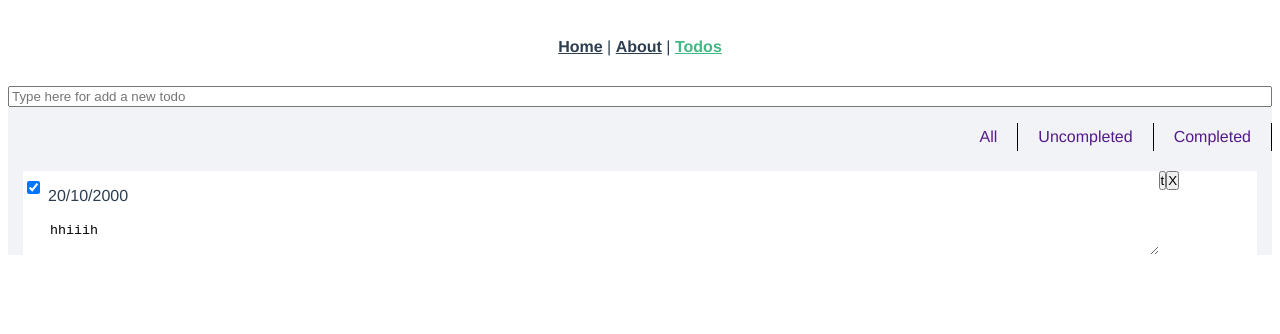
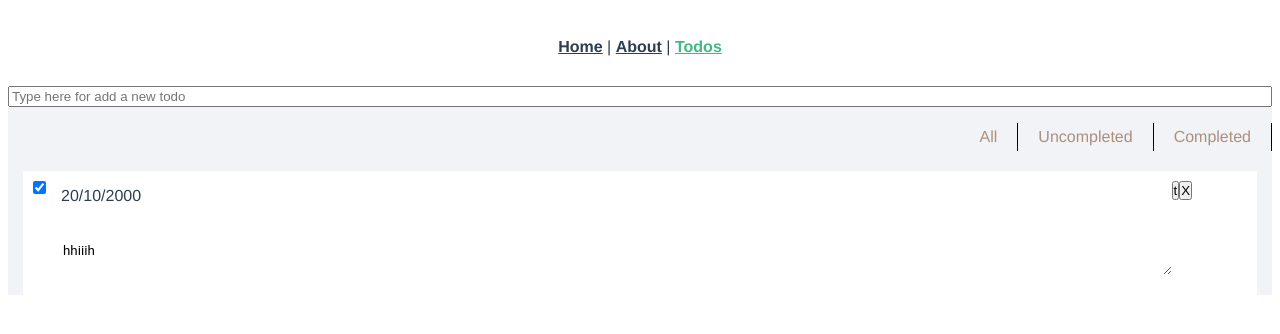
Before and after one commit to NguyenTichDuy/nguyentichduy-vuejs-exercise, a Vue app: page /#/todo in a window 1280 px wide. Shown: the top 334 px of the page. Built offline with nearby package versions, Linux system fonts and the light colour scheme.

Commit message:
*Last commit when change to load api

```diff
--- a/src/components/todo-card.vue
+++ b/src/components/todo-card.vue
@@ -48,7 +48,7 @@ export default {
         margin: 20px 10px
         &__left
             input
-                margin-top: 10px
+                margin: 10px
         &__center
             display: flex
             flex-direction: column
@@ -57,11 +57,14 @@ export default {
             width: 90%
             margin-left: 5px
             textarea
+                margin: 20px 0px
                 border: none
+                font-family: "Roboto", sans-serif
         &__right
             display: flex
             flex-direction: row
             div
+                margin-top: 10px
                 button
                     margin: 0px
                     padding: 0px
--- a/src/components/todo-list.vue
+++ b/src/components/todo-list.vue
@@ -50,5 +50,6 @@ export default {
   margin: 0px;
   width: 100%;
   height: 100%;
+  color: #ad8f7c;
 }
 </style>
```
